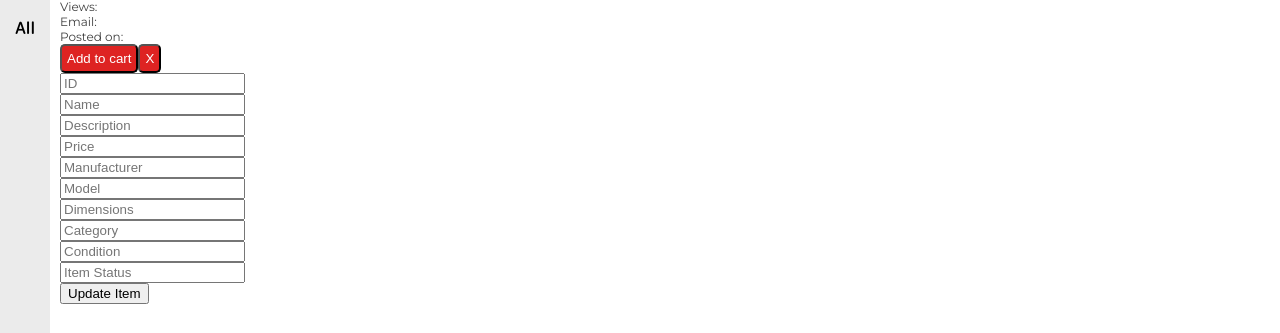
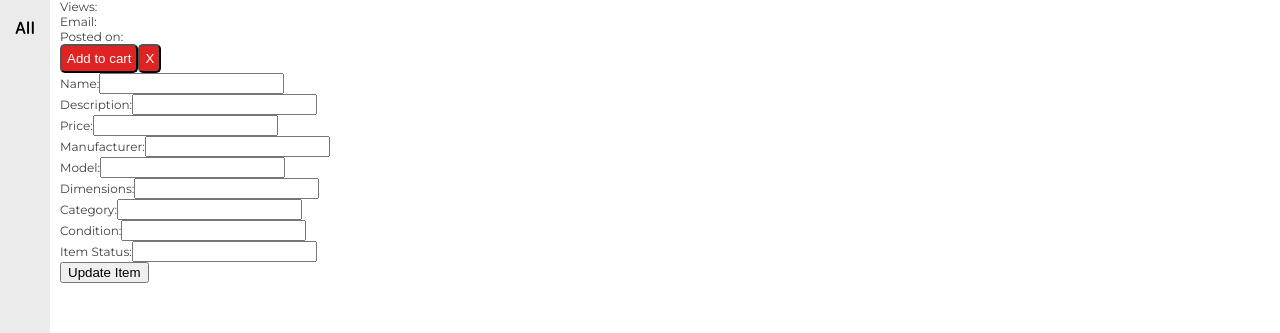
Before and after one commit to jkhirano/consume-more-stuff, a React (Create React App) app: page / in a window 1280 px wide. Shown: the part 303-636 px from the top of the page. Built offline with nearby package versions, Linux system fonts and the light colour scheme; no server answers.

Commit message:
edit form preloads data when selecting an item

```diff
--- a/src/components/DetailedHabit/DetailedHabit.jsx
+++ b/src/components/DetailedHabit/DetailedHabit.jsx
@@ -32,7 +32,7 @@ let DetailedHabit = function(props) {
       <button className="button">Add to cart</button>
       <button className="button">X</button>
       <div>
-        <EditItem />
+        <EditItem item={props} onUpdate={this} />
       </div>
     </div>
   );
--- a/src/containers/EditItem/EditItem.jsx
+++ b/src/containers/EditItem/EditItem.jsx
@@ -22,10 +22,9 @@ class EditItem extends Component {
     };
   }
 
-  handleIdInput = e => {
-    const { value } = e.target;
-    this.setState({ idInput: value });
-  };
+  componentDidMount() {
+    this.setState({ id: this.props.id });
+  }
 
   handleNameInput = e => {
     const { value } = e.target;
@@ -73,9 +72,8 @@ class EditItem extends Component {
   };
 
   handleUpdateItem = () => {
-    console.log("HANDLE UPDATE ITEM");
     this.props.onEdit({
-      id: parseInt(this.state.idInput),
+      id: this.props.id,
       name: this.state.nameInput,
       description: this.state.descriptionInput,
       price: parseFloat(this.state.priceInput),
@@ -90,86 +88,89 @@ class EditItem extends Component {
   };
 
   render() {
+    console.log("EDIT ITEM RENDER PROPS");
+    console.log(this.props.item);
     return (
       <div>
         <div>
-          <input
-            type="text"
-            value={this.state.idInput}
-            onChange={this.handleIdInput}
-            placeholder="ID"
-          />
-        </div>
-        <div>
+          Name:
           <input
             type="text"
             value={this.state.nameInput}
             onChange={this.handleNameInput}
-            placeholder="Name"
+            placeholder={this.props.item.name}
           />
         </div>
         <div>
+          Description:
           <input
             type="text"
             value={this.state.descriptionInput}
             onChange={this.handleDescriptionInput}
-            placeholder="Description"
+            placeholder={this.props.item.description}
           />
         </div>
         <div>
+          Price:
           <input
             type="text"
             value={this.state.priceInput}
             onChange={this.handlePriceInput}
-            placeholder="Price"
+            placeholder={this.props.item.price}
           />
         </div>
         <div>
+          Manufacturer:
           <input
             type="text"
             value={this.state.manufacturerInput}
             onChange={this.handleManufacturerInput}
-            placeholder="Manufacturer"
+            placeholder={this.props.item.manufacturer}
           />
         </div>
         <div>
+          Model:
           <input
             type="text"
             value={this.state.modelInput}
             onChange={this.handleModelInput}
-            placeholder="Model"
+            placeholder={this.props.item.model}
           />
         </div>
         <div>
+          Dimensions:
           <input
             type="text"
             value={this.state.dimensionsInput}
             onChange={this.handleDimensionsInput}
-            placeholder="Dimensions"
+            placeholder={this.props.item.dimensions}
           />
         </div>
         <div>
+          Category:
           <input
             type="text"
             value={this.state.categoryInput}
             onChange={this.handleCategoryInput}
-            placeholder="Category"
+            placeholder={this.props.item.category}
           />
         </div>
         <div>
+          Condition:
           <input
             type="text"
             value={this.state.conditionInput}
             onChange={this.handleConditionInput}
-            placeholder="Condition"
+            placeholder={this.props.item.condition}
           />
         </div>
         <div>
+          Item Status:
           <input
             type="text"
             value={this.state.itemStatusInput}
             onChange={this.handleItemStatusInput}
-            placeholder="Item Status"
+            placeholder={this.props.item.status}
           />
         </div>
         <div>
@@ -179,22 +180,6 @@ class EditItem extends Component {
     );
   }
 }
-
-// const mapStateToProps = state => {
-//   console.log("MAP STATE TO PROPS");
-//   console.log(state);
-//   return { habits: state.habits };
-// };
-
-// const mapDispatchToProps = dispatch => {
-//   return {
-//     onEdit: habit => {
-//       console.log("MAP DISPATCH TO PROPS ONEDIT ITEM");
-//       console.log(habit);
-//       dispatch(actionsEditItem(habit));
-//     }
-//   };
-// };
 
 const mapStateToProps = store => {
   return {
--- a/src/containers/HabitList/HabitList.jsx
+++ b/src/containers/HabitList/HabitList.jsx
@@ -48,6 +48,7 @@ class HabitList extends Component {
 
         <div>
           <DetailedHabit
+            id={this.props.id}
             name={this.props.name}
             description={this.props.description}
             price={this.props.price}
@@ -71,6 +72,7 @@ class HabitList extends Component {
 const mapStateToProps = state => {
   return {
     localHabits: state.habits,
+    id: state.id,
     name: state.name,
     description: state.description,
     price: state.price,
```
